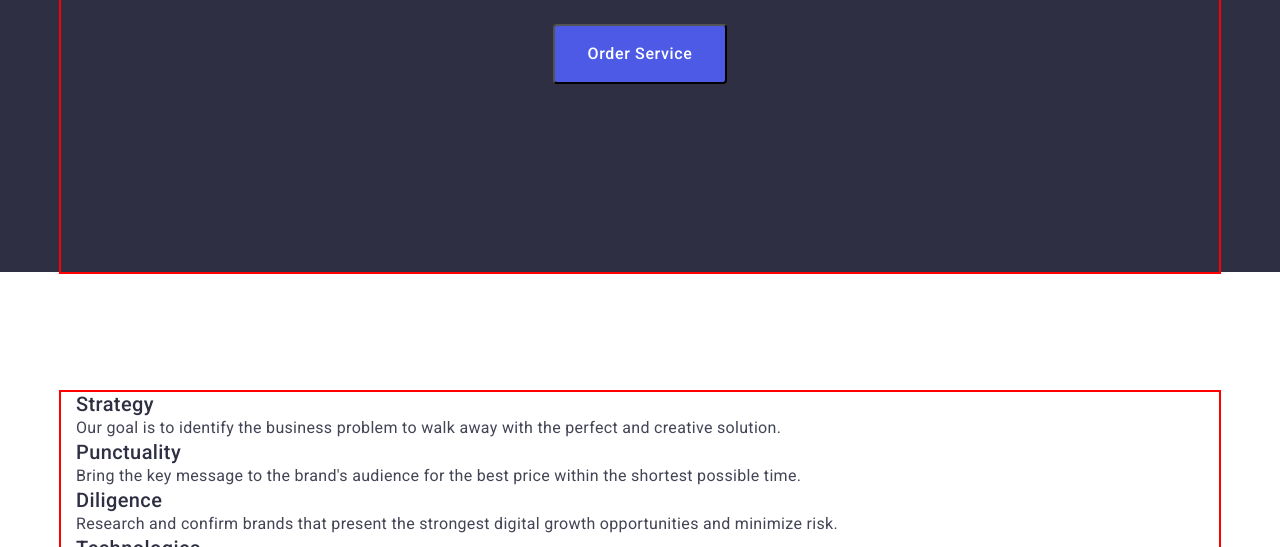
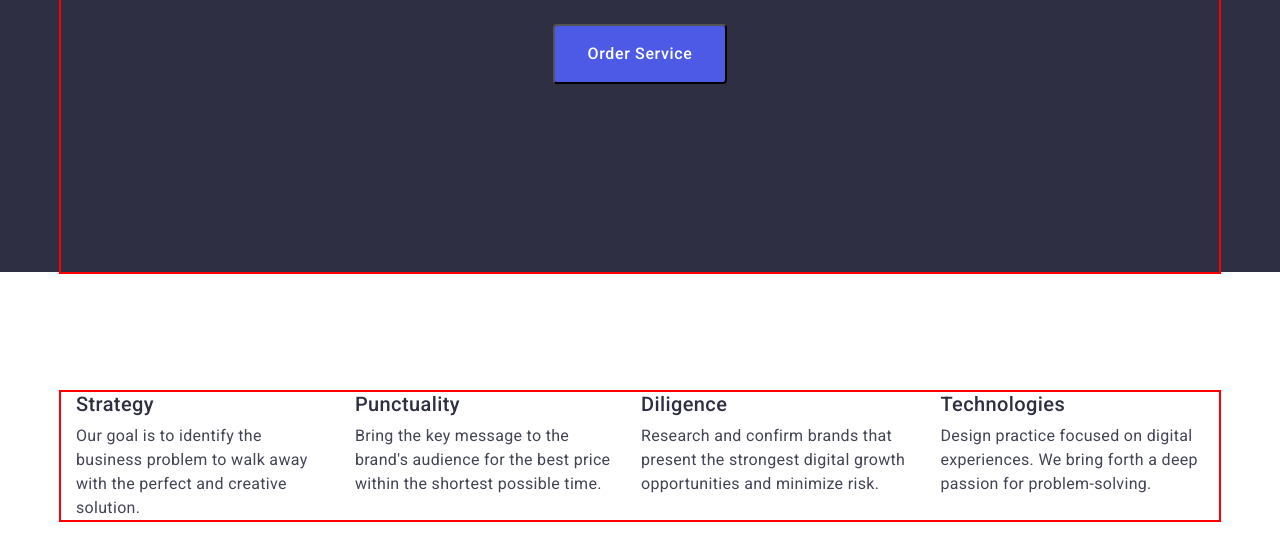
Before and after one commit to dyatskovskiy/goit-markup-hw-03, a plain HTML site: page index.html in a window 1280 px wide. Shown: the part 405-952 px from the top of the page. Drawn offline with nearby package versions, Linux system fonts and the light colour scheme.

Commit message:
features section

```diff
--- a/css/styles.css
+++ b/css/styles.css
@@ -202,6 +202,8 @@ body {
 }
 
 .features-list {
+  display: flex;
+  gap: 24px;
 }
 
 .features-list-item {
@@ -213,6 +215,7 @@ body {
   line-height: 1.2;
   letter-spacing: var(--text-spacing);
   color: var(--dark-color);
+  margin-bottom: 8px;
 }
 
 .features-list-text {
```
